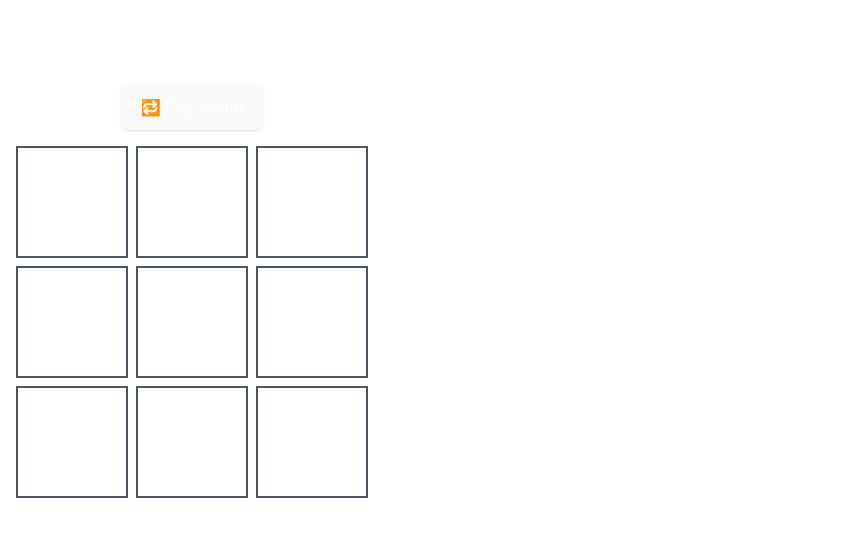
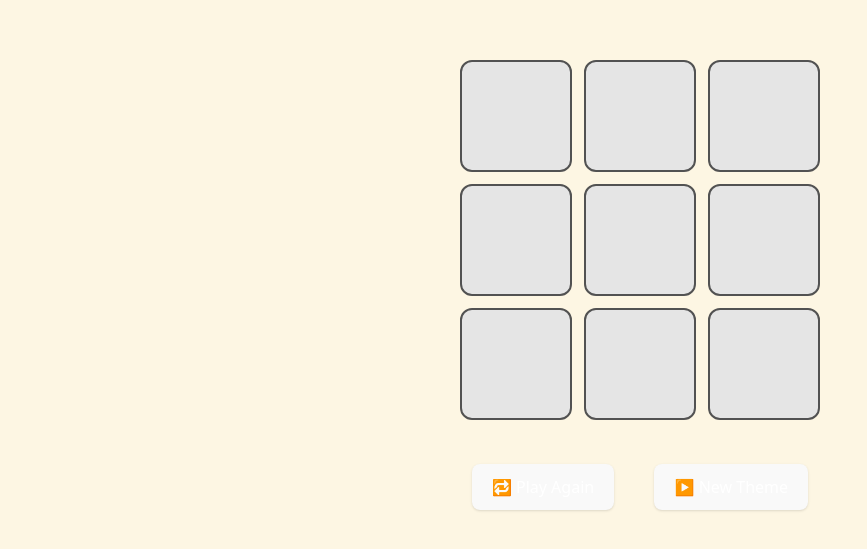
Before and after one commit to Lakshya182005/BlinkTicTacToe, a React (Vite) app: page /game-food in a window 1280 px wide. Shown: the part 105-654 px from the top of the page, without its empty margins (0-867 px from the left). Built offline with nearby package versions, Linux system fonts and the light colour scheme.

Commit message:
enhanced UI, bugs fixed, readme file

```diff
--- a/src/components/Board.jsx
+++ b/src/components/Board.jsx
@@ -1,33 +1,47 @@
 import React, { useContext } from "react";
 import Tile from "./Tile";
 import { GameContext } from "../context/GameContext";
+import { useNavigate } from "react-router-dom";
 
 const Board = () => {
-  let { state, dispatch } = useContext(GameContext);
+  const { state, dispatch } = useContext(GameContext);
+  const navigate = useNavigate();
+
   const handleReset = () => {
     dispatch({ type: "Reset" });
   };
+
+  const handleNavigate = () => {
+    navigate("/style")
+  };
+
   return (
-    <div>
+    <div className="min-w-screen min-h-screen flex flex-col items-center justify-center bg-[#fdf6e3] px-4">
+      {state.winner && (
+        <div className="text-3xl font-bold text-[#776e65] mb-6 text-center">
+          🎉 Player {state.winner} Wins!
+        </div>
+      )}
+
+      <div className="grid grid-cols-3 gap-3 mb-6">
+        {Array.from({ length: 9 }).map((_, index) => (
+          <Tile key={index} index={index} />
+        ))}
+      </div>
+
       <div>
-        {state.winner && (
-          <div className="text-2xl text-[white] text-center font-bold text-sunset-coral mt-4">
-            🎉 Player {state.winner} Wins!
-          </div>
-        )}
-      </div>
-      <div className="flex items-center justify-center align-middle">
         <button
           onClick={handleReset}
-          className="mt-2 px-4 py-2 bg-dusk-orange text-white rounded shadow hover:bg-opacity-90 transition"
+          className="bg-[#8f7a66] text-white text-lg font-semibold m-5 px-6 py-3 rounded shadow hover:bg-[#9c8674] transition duration-200"
         >
           🔁 Play Again
         </button>
-      </div>
-      <div className="grid grid-cols-3 gap-2 p-4">
-        {Array.from({ length: 9 }).map((i, j) => (
-          <Tile key={j} index={j} />
-        ))}
+        <button
+          onClick={handleNavigate}
+          className="bg-[#8f7a66] text-white text-lg font-semibold m-5 px-6 py-3 rounded shadow hover:bg-[#9c8674] transition duration-200"
+        >
+          ▶️ New Theme
+        </button>
       </div>
     </div>
   );
--- a/src/components/Home.jsx
+++ b/src/components/Home.jsx
@@ -5,23 +5,25 @@ const Home = () => {
   const navigate = useNavigate();
 
   return (
-    <div className="min-h-screen min-w-screen flex flex-col items-center justify-center bg-misty-grey gap-6">
-      <h1 className="text-4xl font-bold text-white">Blink Tac Toe</h1>
+    <div className="min-w-screen min-h-screen w-full flex items-center justify-center bg-[#faf8ef]">
+      <div className="w-full max-w-md flex flex-col items-center justify-center p-6">
+        <h1 className="text-5xl font-bold text-[#776e65] mb-10">Blink Tac Toe</h1>
 
-      <div className="flex flex-col gap-4">
+        <div className="flex flex-col gap-4 w-full">
           <button
             onClick={() => navigate("/style")}
-          className="px-6 py-3 bg-dusk-orange text-white rounded-lg shadow-md hover:scale-105 transition"
+            className="w-full py-4 bg-[#8f7a66] text-white text-xl font-semibold rounded shadow hover:bg-[#9c8674] transition duration-200"
           >
             ▶️ Start Game
           </button>
 
           <button
             onClick={() => navigate("/rules")}
-          className="px-6 py-3 bg-sunset-coral text-white rounded-lg shadow-md hover:scale-105 transition"
+            className="w-full py-4 bg-[#edc22e] text-white text-xl font-semibold rounded shadow hover:bg-[#f2d06b] transition duration-200"
           >
             📖 Read Rules
           </button>
+        </div>
       </div>
     </div>
   );
--- a/src/components/StyleSelect.jsx
+++ b/src/components/StyleSelect.jsx
@@ -1,34 +1,46 @@
-import React, { useContext } from 'react'
-import { GameContext } from '../context/GameContext'
+import React, { useContext } from "react";
+import { GameContext } from "../context/GameContext";
 import { useNavigate } from "react-router-dom";
 
 function StyleSelect() {
-  const { dispatch } = useContext(GameContext)
+  const { dispatch } = useContext(GameContext);
   const navigate = useNavigate();
 
+  const handleSelect = (theme, route) => {
+    dispatch({ type: "Theme", payload: { theme } });
+    navigate(route);
+  };
+
   return (
-    <div>
-      <h1>Choose your game's theme</h1>
-      <button onClick={() => {
-        dispatch({ type: "Theme", payload: { theme: "animals" } });
-        navigate("/game-animals");
-      }}>
-        Animals
-      </button>
-      <button onClick={() => {
-        dispatch({ type: "Theme", payload: { theme: "food" } });
-        navigate("/game-food");
-      }}>
-        Food
-      </button>
-      <button onClick={() => {
-        dispatch({ type: "Theme", payload: { theme: "sports" } });
-        navigate("/game-sports");
-      }}>
-        Sports
-      </button>
+    <div className="min-w-screen min-h-screen flex items-center justify-center bg-[#faf8ef]">
+      <div className="w-full max-w-md flex flex-col items-center p-6 gap-6">
+        <h1 className="text-3xl md:text-4xl font-bold text-[#776e65] text-center mb-6">
+          Choose Your Game's Theme
+        </h1>
+
+        <button
+          onClick={() => handleSelect("animals", "/game-animals")}
+          className="w-full py-4 bg-[#8f7a66] text-white text-lg font-semibold rounded shadow hover:bg-[#9c8674] transition duration-200"
+        >
+          🐳 Animals
+        </button>
+
+        <button
+          onClick={() => handleSelect("food", "/game-food")}
+          className="w-full py-4 bg-[#edc22e] text-white text-lg font-semibold rounded shadow hover:bg-[#f2d06b] transition duration-200"
+        >
+          🍕 Food
+        </button>
+
+        <button
+          onClick={() => handleSelect("sports", "/game-sports")}
+          className="w-full py-4 bg-[#3cba54] text-white text-lg font-semibold rounded shadow hover:bg-[#60cc75] transition duration-200"
+        >
+          🏀 Sports
+        </button>
+      </div>
     </div>
-  )
+  );
 }
 
-export default StyleSelect
+export default StyleSelect;
--- a/src/components/Tile.jsx
+++ b/src/components/Tile.jsx
@@ -1,48 +1,44 @@
-import React, { useContext } from 'react'
-import { GameContext } from '../context/GameContext'
-import CheckWinner from '../utils/CheckWinner'
+import React, { useContext } from 'react';
+import { GameContext } from '../context/GameContext';
 
-function Tile({index}) {
-  const {state,dispatch}=useContext(GameContext)
-  let cell = state.board[index]
-  function handleClick(){
-    if (!state.winner){
-      dispatch({ type: "Move", payload: { index } });
-    }
+function Tile({ index }) {
+  const { state, dispatch } = useContext(GameContext);
+  const cell = state.board[index];
 
+  function handleClick() {
+    if (!state.winner && (!cell || cell.player !== state.currPlayer)) {
+    dispatch({ type: "Move", payload: { index } });
   }
-  let burnClass = "bg-white";
-
-  if (cell) {
-    if (cell.hp === 4){
-      burnClass = "bg-green-100"
-      }else if (cell.hp === 3){
-        burnClass = "bg-yellow-100"
-      }else if (cell.hp === 2){
-        burnClass = "bg-orange-200"
-      }else if (cell.hp === 1){
-        burnClass = "bg-red-300"
-      }
   }
 
+  let burnClass = "bg-neutral-200";
+  if (cell) {
+    if (cell.hp === 4) burnClass = "bg-emerald-100";
+    else if (cell.hp === 3) burnClass = "bg-yellow-100";
+    else if (cell.hp === 2) burnClass = "bg-orange-200";
+    else if (cell.hp === 1) burnClass = "bg-red-300";
+  }
 
   return (
     <div
       onClick={handleClick}
-      className={`w-24 h-24 sm:w-28 sm:h-28 border-2 border-gray-600 flex flex-col items-center justify-center font-bold text-2xl cursor-pointer ${burnClass} transition-all`}
+      className={`w-24 h-24 sm:w-28 sm:h-28 border-2 border-neutral-600 rounded-xl
+                  flex flex-col items-center justify-center text-2xl font-semibold
+                  ${burnClass} cursor-pointer select-none
+                  hover:scale-[1.03] active:scale-[0.98]`}
     >
-      {cell?.symbol || ""}
+      <span className="mb-1">{cell?.symbol || ""}</span>
+
       {cell && (
-        <div className="w-full h-2 bg-gray-300 mt-2 relative">
+        <div className="w-16 h-2 rounded-full bg-neutral-300 mt-1">
           <div
-            className="absolute top-0 left-0 h-full bg-teal-500"
+            className="h-full bg-teal-500 rounded-full"
             style={{ width: `${(cell.hp / 4) * 100}%` }}
           />
         </div>
       )}
     </div>
   );
-};
+}
 
-
-export default Tile
+export default Tile;
--- a/src/context/GameContext.jsx
+++ b/src/context/GameContext.jsx
@@ -26,7 +26,7 @@ function gameRed(state, action) {
       const themeObj = themes.find(t => t.value === selectedTheme);
       const randomSymbols = getRandomPair(themeObj.emojis);
       return {
-        ...state,
+        ...initialState,
         theme: selectedTheme,
         playerSymbols: randomSymbols
       };
```
Also changed, not shown: 1 other file (tests, documents, lock files or other folders). Lines whose indentation alone changed are shown as unchanged.
